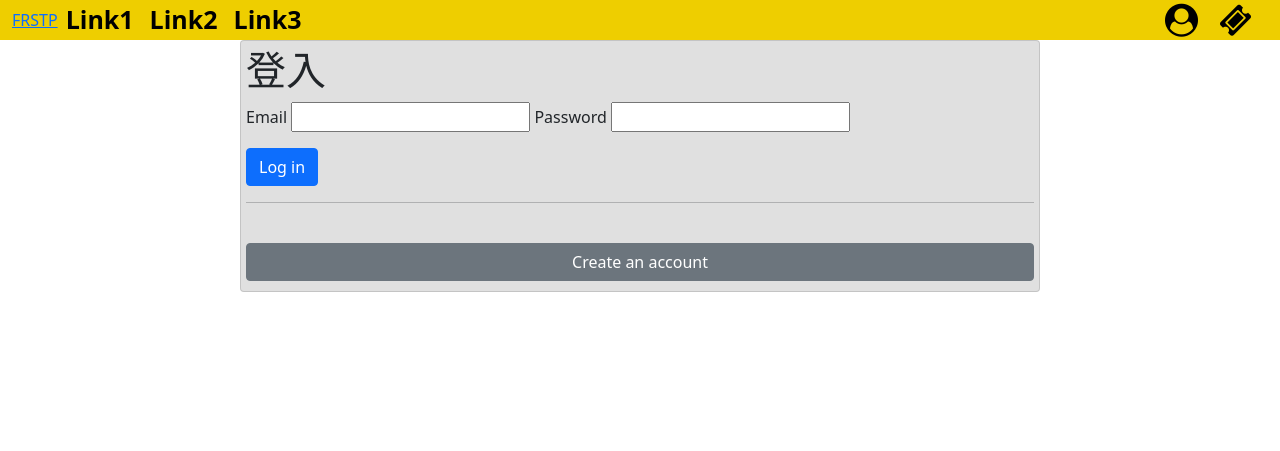
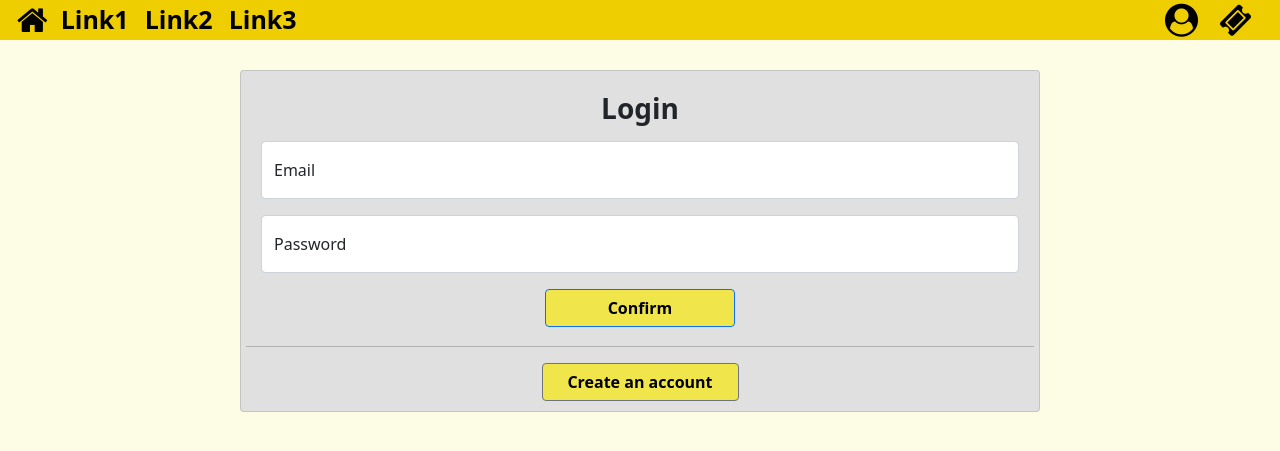
Before and after one commit to ThomasShen012/...fLAsk-dEmO..., a Flask app: page /user/login in a window 1280 px wide. Shown: the top 451 px of the page. Run offline with Flask 3, Linux system fonts and the light colour scheme.

Commit message:
modify the login page

```diff
--- a/app.py
+++ b/app.py
@@ -30,7 +30,7 @@ def user_signup():
 
 @app.route('/user/login')
 def user_login():
-    return render_template('loginnn.html')
+    return render_template('login.html')
 
 @app.route('/dashboard/')
 @login_required
--- a/static/css/base.css
+++ b/static/css/base.css
@@ -1,11 +1,14 @@
+body{
+    background-color: #FDFCE5; /*primary: 50*/
+}
 
 .navbar-toggler{
-    color:white;
+    color:black;
 }
 
 .navbar{
     height:40px;
-    background-color: #EECE00;
+    background-color: #EECE00; /*primary: 600*/
 }
 
 .nav-link{
@@ -27,5 +30,11 @@
 }
 
 .fa-user-circle:hover, .fa-user-circle:active, .fa-ticket:hover, .fa-ticket:active, .fa-home:hover, .fa-home:active{
-    color:#616161;
+    color:#616161; /*gray 700*/
 }
+
+.btn{
+    /*text-transform: uppercase;*/
+    font-weight: 700;
+    padding: 6px 9px;
+}
--- a/static/css/login.css
+++ b/static/css/login.css
@@ -1,6 +1,29 @@
 .card{
+    margin-top: 30px;
     background-color:#e0e0e0;
     width: 800px;
     height: auto;
     padding:5px 5px 10px;
 }
+
+.card-title{
+    font-weight: 900;
+}
+
+form{
+    padding: 3px 15px 3px;
+}
+/*
+.btn{
+    border: none;
+}
+*/
+.btn-primary{
+    color:black;
+    background-color: #F0E54B;
+}
+
+.btn-secondary{
+    color:black;
+    background-color: #F0E54B;
+}
--- a/templates/login.html
+++ b/templates/login.html
@@ -5,12 +5,12 @@
 {% block content %}
 
 <div class="card mx-auto">
-    <h3 class="card-title text-center"> Login </h3>
+    <h3 class="card-title text-center mt-3"> Login </h3>
 
     <form method="POST" name="login_form">
 
         <!--Email-->
-        <div class="form-floating form-group mt-3">
+        <div class="form-floating form-group mt-1">
             <input type="email" class="form-control" id="email" name="email" placeholder="example@example.com" required>
             <label for="email"> Email </label>
         </div>
@@ -21,13 +21,17 @@
             <label for="password"> Password </label>
         </div>
 
-        <button type="submit" class="btn btn-primary mt-3 me-2"> Confirm </button>
-        <button type="reset" class="btn btn-secondary mt-3"> Clear All </button>
+        <div class="text-center mt-3 mb-0">
+            <button type="submit" class="btn btn-primary login-confirm w-25"> Confirm </button>
+            <!--button type="reset" class="btn btn-secondary mt-3"> Clear All </button-->
+        </div>
 
     </form>
 
-    <div class="text-center mt-5">
-        <a class="btn btn-success" href="/user/register" role="button"> Create an account </a>
+    <hr class="custom-line">
+
+    <div class="text-center">
+        <a class="btn btn-secondary w-25" href="/user/register" role="button"> Create an account </a>
     </div>
 
 </div>
--- a/templates/newbase.html
+++ b/templates/newbase.html
@@ -28,16 +28,16 @@
             <div class="container-fluid">
 
                 <!--logo-->
-                <!--a
+                <a
                     class="fa fa-home"
                     href="/"
                     data-toggle="tooltip"
                     data-placement="right"
                     title="Home">
                     <title> Home </title>
-                </a-->
+                </a>
 
-                <a type="button" href="#home"> FRSTP </a>
+                <!--a type="button" href="#home"> FRSTP </a-->
 
                 <div class="collapse navbar-collapse bg-faded" id="mynavbar">
                     <ul class="navbar-nav">
--- a/templates/newhome.html
+++ b/templates/newhome.html
@@ -4,7 +4,8 @@
 
 {% block content %}
 
-    <div class="card mx-auto">
+    <!--div class="card-wrapper"-->
+    <!--div class="card mx-auto"-->
         <h1 class="center"> Home </h1>
 
         <div class="center">
@@ -12,6 +13,7 @@
             <!--a href="/user/login" class="btn btn--secondary">Log in</a-->
         </div>
 
-    </div>
+    <!--/div-->
+    <!--/div-->
 
 {% endblock %}
```
